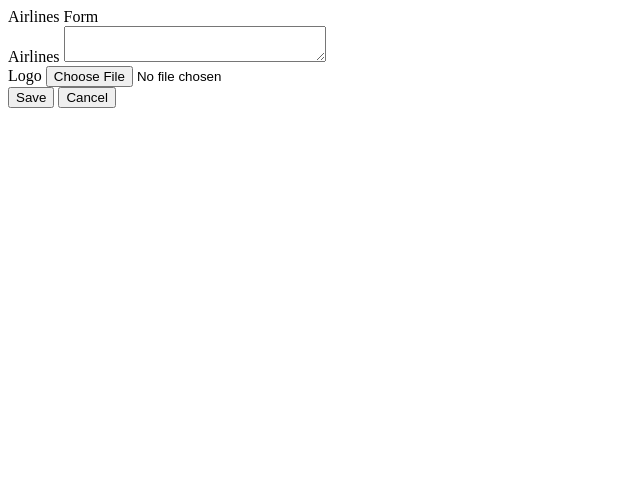
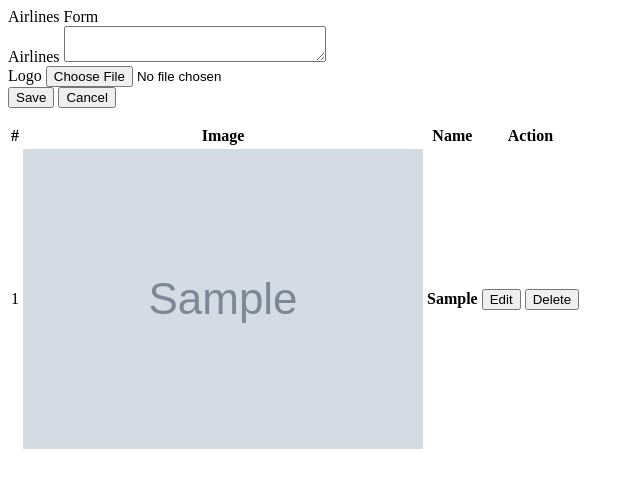
Before and after one commit to HMAHD/Phoenix-Airline, a PHP site: page /airlines.php in a window 1280 px wide. Shown: the top 488 px of the page, without its empty margins (0-640 px from the left). Run offline with PHP 8.4, Linux system fonts and the light colour scheme; tables that the repository leaves empty or names only in its code hold one stand-in row (values such as "Sample post"); grey boxes marked "Sample" are stand-in pictures; a stand-in replaces the project's code that opens the database connection.

Commit message:
update airplanes.php

```diff
--- a/admin/airlines.php
+++ b/admin/airlines.php
@@ -39,6 +39,48 @@
                 </div>
             </form>
             </div>
+			<!-- FORM Panel -->
+
+			<!-- Table Panel -->
+			<div class="col-md-8">
+				<div class="card">
+					<div class="card-body">
+						<table class="table table-bordered table-hover">
+							<thead>
+								<tr>
+									<th class="text-center">#</th>
+									<th class="text-center">Image</th>
+									<th class="text-center">Name</th>
+									<th class="text-center">Action</th>
+								</tr>
+							</thead>
+							<tbody>
+								<?php
+								$i = 1;
+								$cats = $conn->query("SELECT * FROM airlines_list order by id asc");
+								while($row=$cats->fetch_assoc()):
+								?>
+								<tr>
+									<td class="text-center"><?php echo $i++ ?></td>
+									<td class="text-center">
+										<img src="../assets/img/<?php echo $row['logo_path'] ?>" alt="">
+									</td>
+									<td class="">
+										 <b><?php echo $row['airlines'] ?></b>
+									</td>
+									<td class="text-center">
+										<button class="btn btn-sm btn-primary edit_airline" type="button" data-id="<?php echo $row['id'] ?>" data-airlines="<?php echo $row['airlines'] ?>" data-logo_path="<?php echo $row['logo_path'] ?>" >Edit</button>
+										<button class="btn btn-sm btn-danger delete_airline" type="button" data-id="<?php echo $row['id'] ?>">Delete</button>
+									</td>
+								</tr>
+								<?php endwhile; ?>
+							</tbody>
+						</table>
+					</div>
+				</div>
+			</div>
+
+			<!-- Table Panel -->
 
         </div>
     </div>
```
